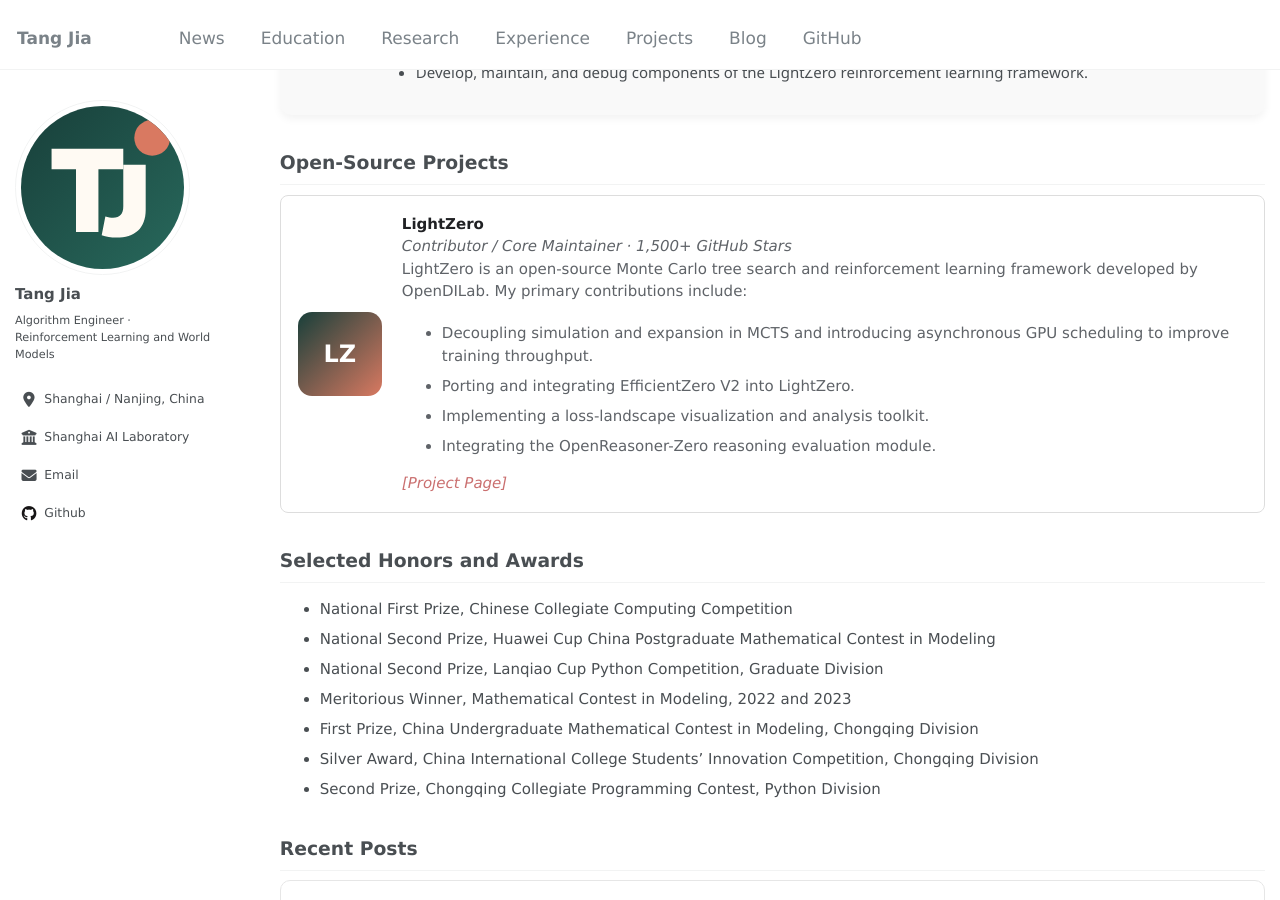
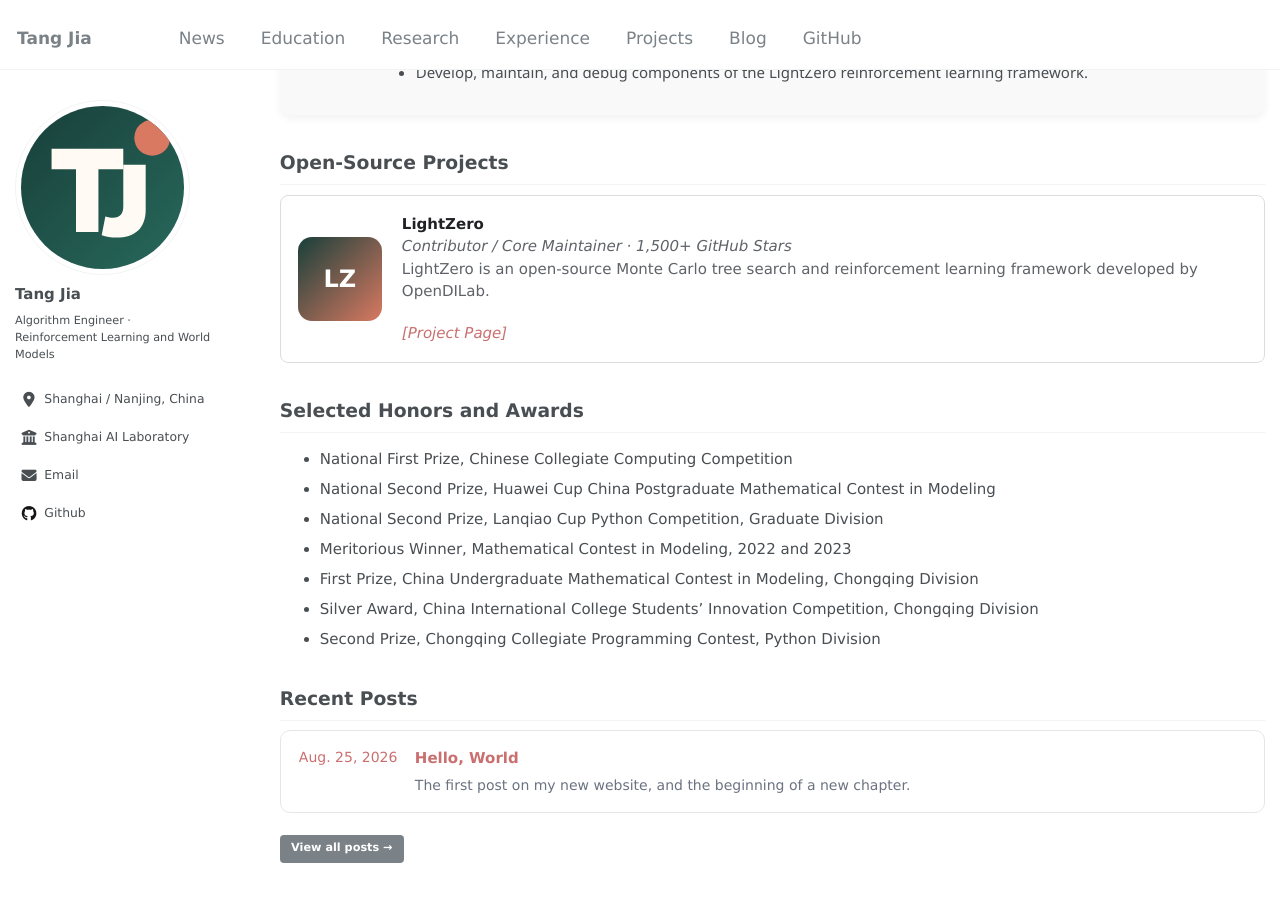
Before and after one commit to tAnGjIa520/tAnGjIa520.github.io, a Jekyll site: the page built from _pages/about.md, in a window 1280 px wide and 900 px high, scrolled down 3602 px. Built offline with Jekyll 4.4.1, drawn with Linux system fonts in a browser that asks for light colours; some web fonts are replaced.

Commit message:
Simplify LightZero project description

```diff
--- a/_pages/about.md
+++ b/_pages/about.md
@@ -124,13 +124,7 @@ If you are interested in my research or projects, feel free to contact me at [ta
     <div>
       <strong>LightZero</strong><br>
       <em>Contributor / Core Maintainer · 1,500+ GitHub Stars</em>
-      <p>LightZero is an open-source Monte Carlo tree search and reinforcement learning framework developed by OpenDILab. My primary contributions include:</p>
-      <ul>
-        <li>Decoupling simulation and expansion in MCTS and introducing asynchronous GPU scheduling to improve training throughput.</li>
-        <li>Porting and integrating EfficientZero V2 into LightZero.</li>
-        <li>Implementing a loss-landscape visualization and analysis toolkit.</li>
-        <li>Integrating the OpenReasoner-Zero reasoning evaluation module.</li>
-      </ul>
+      <p>LightZero is an open-source Monte Carlo tree search and reinforcement learning framework developed by OpenDILab.</p>
       <a href="https://github.com/opendilab/LightZero"><em>[Project Page]</em></a>
     </div>
   </div>
```
